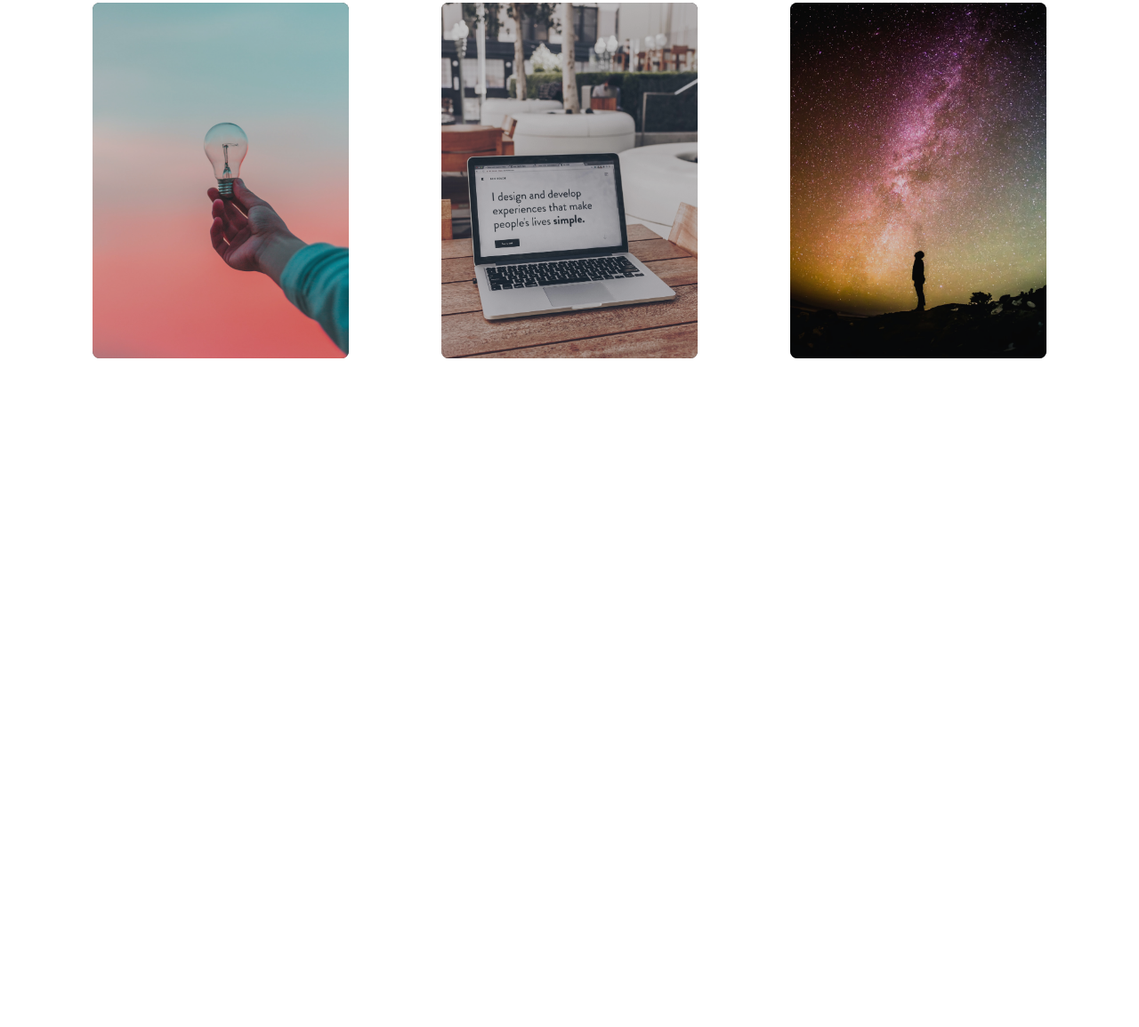
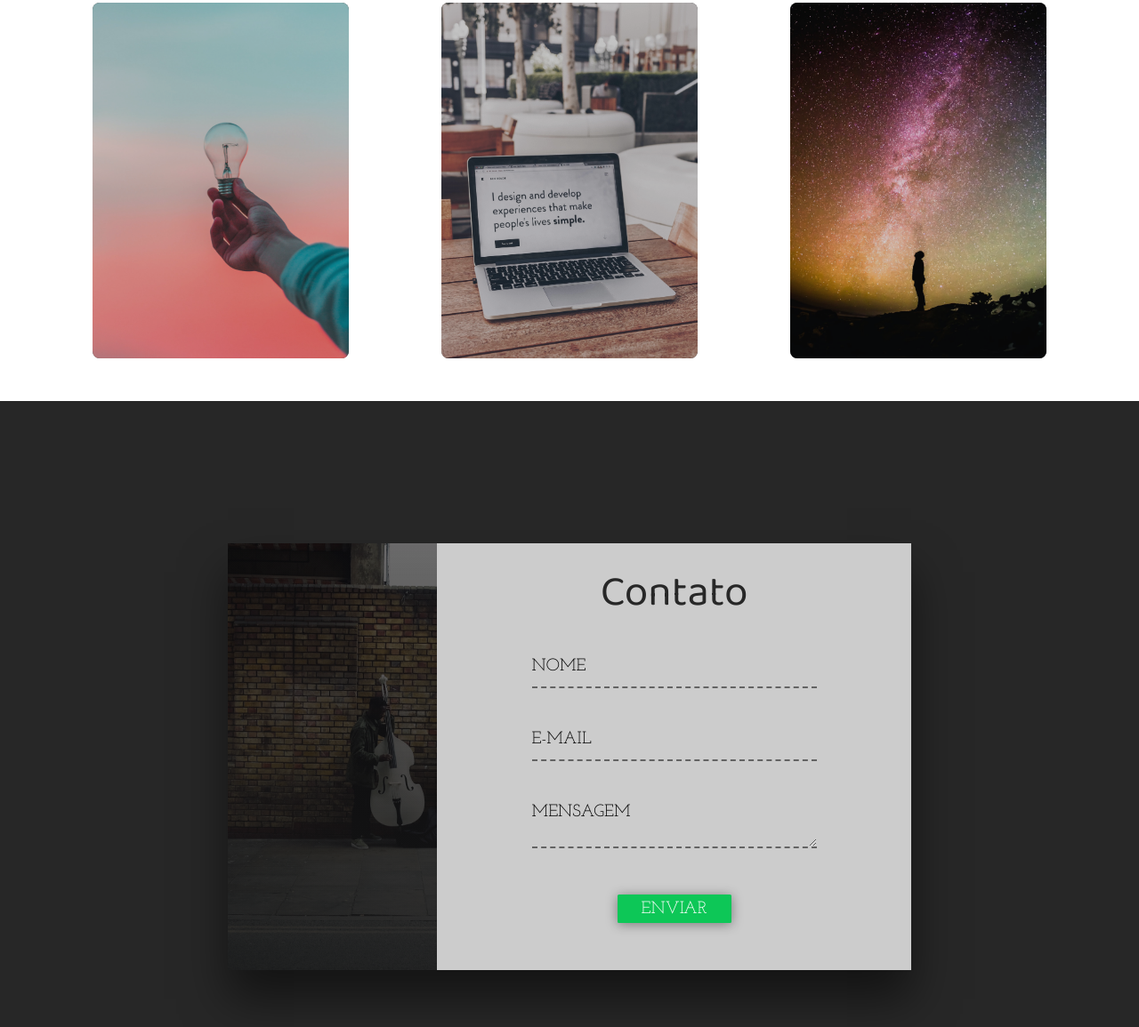
Before and after one commit to eltonfreitasx/estudy-portifolio, a plain HTML site: page index.html in a window 1280 px wide. Shown: the part 1629-2784 px from the top of the page at 89% size. Before the commit the page ends 2036 px from the top, so only its background shows below. Drawn offline with Linux system fonts and the light colour scheme.

Commit message:
nova pagina

```diff
--- a/index.html
+++ b/index.html
@@ -156,6 +156,30 @@
                 </div>
             </div>
         </section>
+
+        <section class="sessao-contato">
+            <div class="contato-wrapper">
+                <div class="contato-left"></div>
+                <div class="contato-right">
+                    <h1>Contato</h1>
+                    <form>
+                      <div class="input-group">
+                          <input type="text" class="field" id="nome">
+                          <label for="nome" class="field-label">Nome</label>
+                      </div>
+                      <div class="input-group">
+                          <input type="text" class="field" id="email">
+                          <label for="email" class="field-label">E-mail</label>
+                      </div>
+                      <div class="input-group">
+                          <textarea class="field" id="mensagem"></textarea>
+                          <label for="mensagem" class="field-label">Mensagem</label>
+                      </div>
+                      <button type="submit" class="btn-submit">Enviar</button>
+                    </form>
+                </div>
+            </div>
+        </section>
     </div>
 </body>
 
--- a/style.css
+++ b/style.css
@@ -335,6 +335,7 @@ header{
 .projetos{
     display: flex;
     justify-content: space-evenly;
+    margin-bottom: 3rem;
 }
 
 .card{
@@ -424,3 +425,107 @@ header{
     visibility: visible;
     bottom: 2rem;
 }
+
+/*FORMULARIO*/
+
+.sessao-contato{
+    width: 100%;
+    height: 100vh;
+    background-color: #272727;
+    display: flex;
+    align-items: center;
+    justify-content: center;
+}
+
+.contato-wrapper{
+    width: 60%;
+    height: 30rem;
+    display: flex;
+    box-shadow: 0 2rem 3rem  rgba(0, 0, 0, 0.5);
+}
+
+.contato-left{
+    width: 35%;
+    background:
+        linear-gradient(rgba(15,15,15, 0.6), rgba(22,22,22,0.9)),
+        url(./Imagens/bg.jpg);
+    background-size: cover;
+}
+
+.contato-right{
+    width: 65%;
+    background-color: #ccc;
+    padding: 1rem 3rem 3rem 3rem;
+}
+
+.sessao-contato h1{
+    width: 100%;
+    display: flex;
+    justify-content: center;
+    font-family: var(--font-primary);
+    color: #272727;
+    font-size: 3rem;
+    font-weight: lighter;
+}
+
+.sessao-contato form {
+    width: 100%;
+    display: flex;
+    flex-direction: column;
+    align-items: center;
+}
+
+.input-group{
+    position: relative;
+}
+
+.field{
+    background: transparent;
+    border: none;
+    width: 20rem;
+    font-size: 1.5rem;
+    font-family: var(--font-secundary);
+    border-bottom: 2px dashed #636363;
+    height: 3rem;
+    outline: none;
+    margin: 1rem 0;
+}
+
+.input-group textarea{
+    padding-top: 1rem;
+    max-width: 25rem;
+    max-height: 3rem;
+}
+
+.field-label{
+    position: absolute;
+    left: 0;
+    top: 2rem;
+    font-size: 1.2rem;
+    font-family: var(--font-secundary);
+    text-transform: uppercase;
+    transition: all 0.3s;
+}
+
+.field:focus ~ label{
+    top: 0;
+    font-size: 1rem;
+}
+
+.field:focus {
+    border-bottom:  1px solid #00F260;
+}
+
+.btn-submit {
+    text-transform: uppercase;
+    margin: 2rem;
+    width: 8rem;
+    height: 2rem;
+    background-color: #0dc757;
+    font-family: var(--font-secundary);
+    font-size: 1.2rem;
+    color: #fff;
+    border-radius: .1rem;
+    border: none;
+    box-shadow: 0 .1rem .8rem rgba(0, 0, 0, .4);
+}
```
